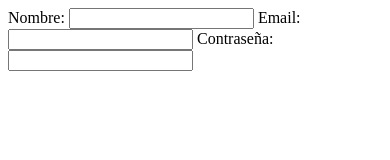
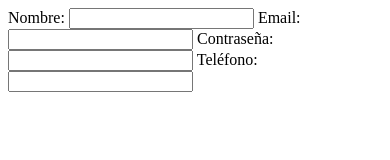
Before and after one commit to Horosh97/202309-w3ex2-Daniel-Andreu, a plain HTML site: page index.html in a window 390 px wide. Drawn offline with Linux system fonts and the light colour scheme.

Commit message:
Add phone form

```diff
--- a/index.html
+++ b/index.html
@@ -24,6 +24,10 @@
       Contraseña:
       <input type="password">
     </label>
+    <label>
+      Teléfono:
+      <input type="tel">
+    </label>
   </form>
 </body>
 
```
